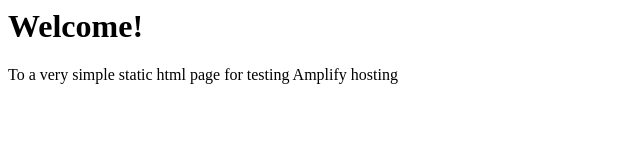
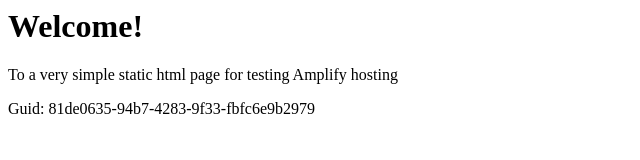
Before and after one commit to aws-aemilia-iad/Github-PR-Commit-Integration-Test-DoNotTouch-Gith-P5X5MO5I-v1-gamma-us-east-1, a website: page src/index.html in a window 1280 px wide. Shown: the whole page, without its empty margins (0-640 px from the left). Drawn offline with Linux system fonts and the light colour scheme.

Commit message:
commit from integ tests

```diff
--- a/src/index.html
+++ b/src/index.html
@@ -1,3 +1,5 @@
+
+
 <html lang="en">
 
 <head>
@@ -10,6 +12,6 @@
 <body>
     <h1>Welcome!</h1>
     <p>To a very simple static html page for testing Amplify hosting</p>
-</body>
+    <p>Guid: 81de0635-94b7-4283-9f33-fbfc6e9b2979</p></body>
 
 </html>
```
